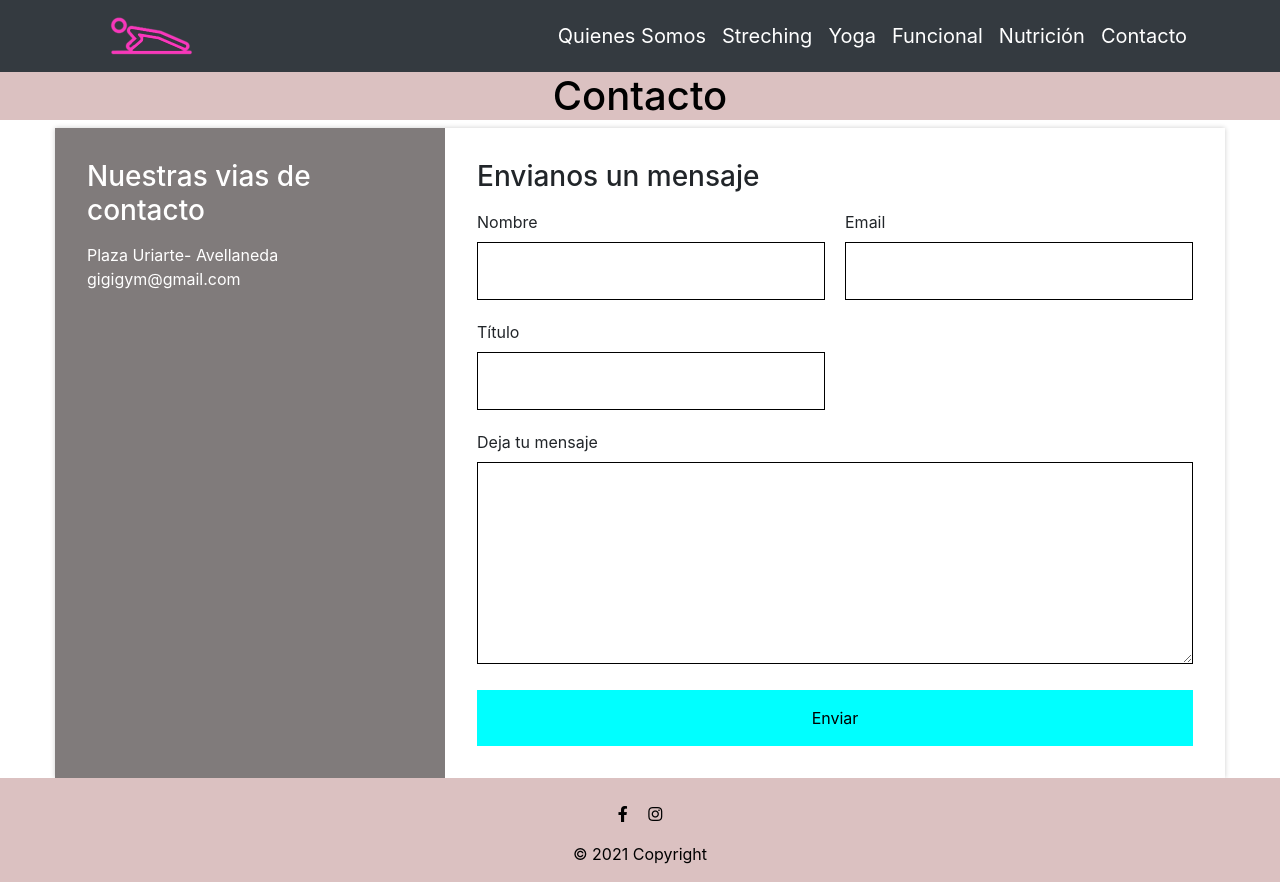
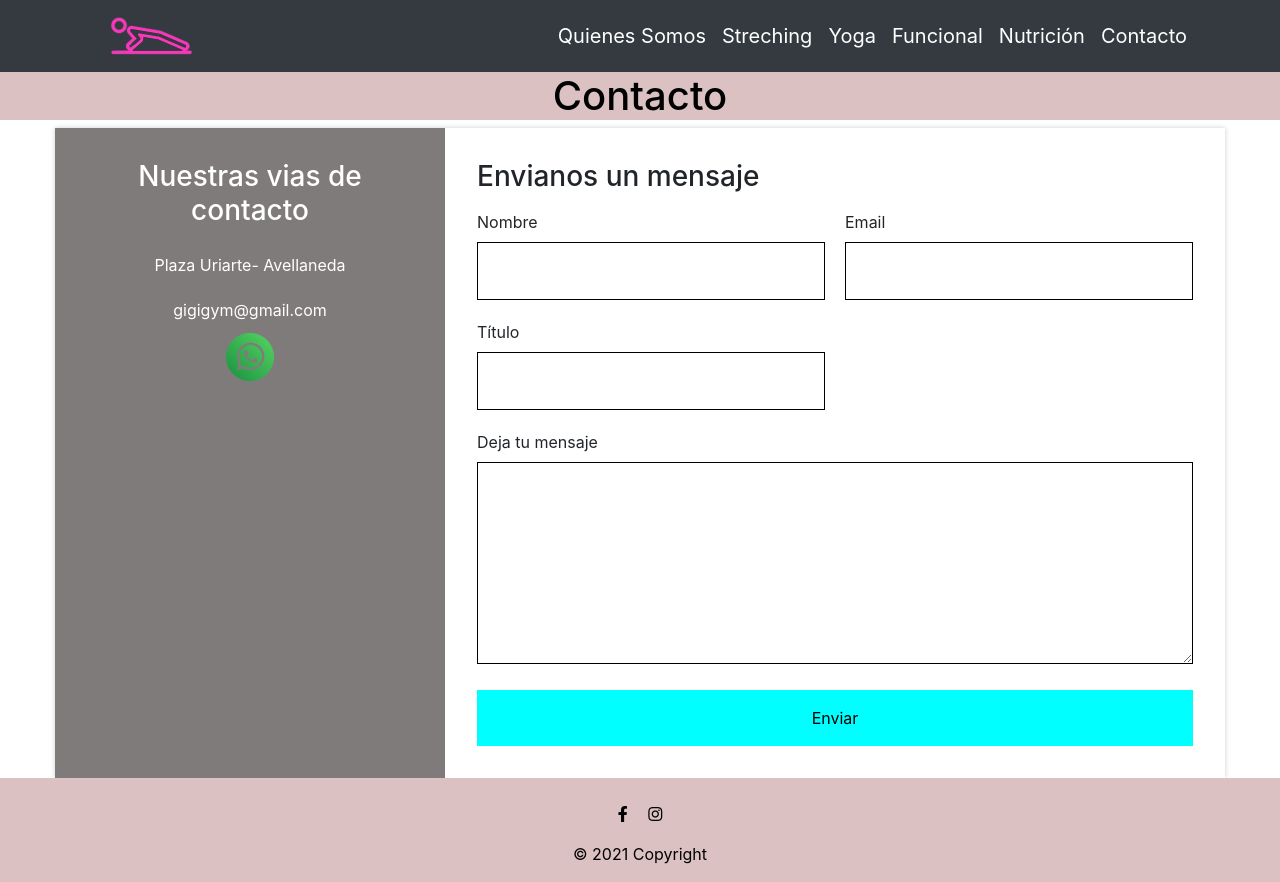
Before and after one commit to carolina-amoia/Gigi-gym, a website: page contacto.html in a window 1280 px wide. Drawn offline with nearby package versions, Linux system fonts and the light colour scheme.

Commit message:
actualizado contacto con wp

```diff
--- a/assets/scss/archivo.scss
+++ b/assets/scss/archivo.scss
@@ -107,8 +107,8 @@ $violetita: #dbc1c1;
     max-width: 1170px;
     margin-left: auto;
     margin-right: auto;
-    padding: 1em;
-  }
+    padding: 3em;}
+
 
   @media (min-width: 600px) {
     .formulario {
@@ -160,7 +160,10 @@ $violetita: #dbc1c1;
 
   .formulario__info {
     background: rgb(128, 123, 123);
+   line-height: 45px;
     color:white;
+    text-align: center;
+
   }
   .form {
     background: #fff;
--- a/contacto.html
+++ b/contacto.html
@@ -57,6 +57,7 @@
           <ul>
             <li>Plaza Uriarte- Avellaneda</li>
             <li>gigigym@gmail.com</li>
+            <li><a href="https://wa.me/1123731521"><img src="assets/img/contacto/whatsapp_logo_icon_186881.png" alt=""></li></a>
           </ul>
         </div>
 
```
Also changed, not shown: assets/css/archivo.css, assets/img/contacto/whatsapp_logo_icon_186881.png (added).
